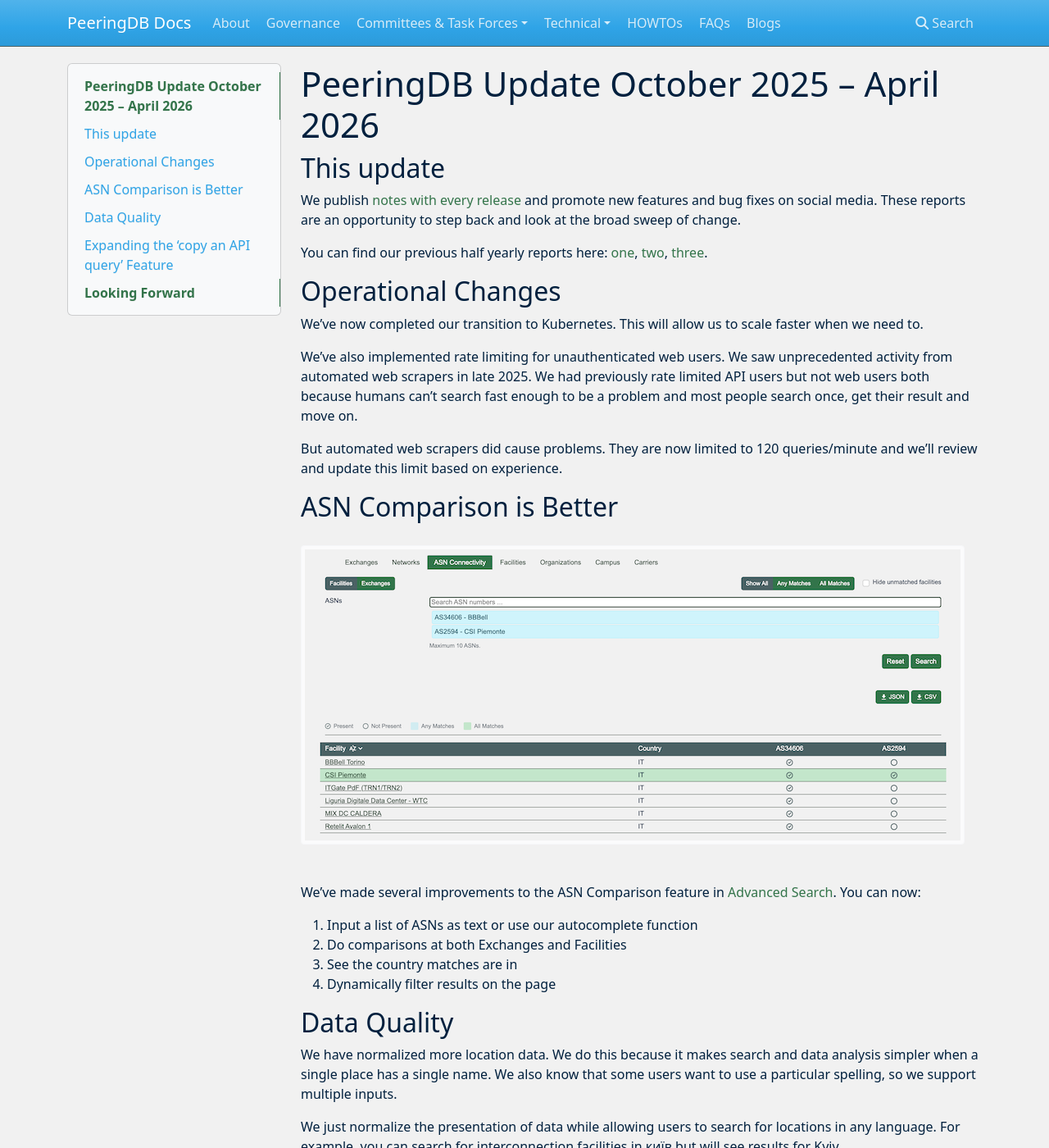
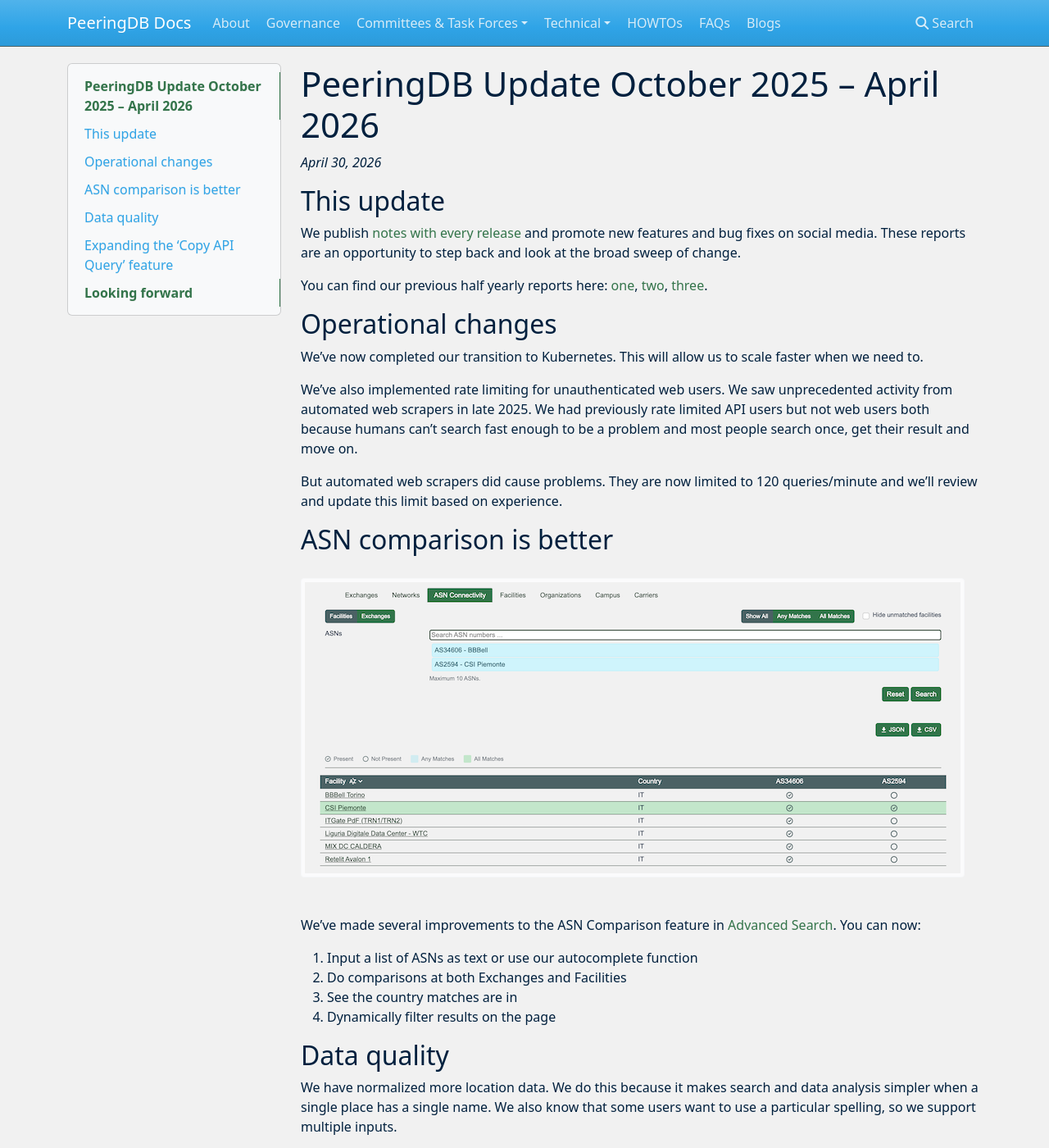
Before and after one commit to peeringdb/docs, an MkDocs documentation site: the page built from docs/blog/update_oct_2025-apr_2026.md, in a window 1280 px wide and 1400 px high. Shown: the whole window at 82% size. Built offline with MkDocs 1.6.1, drawn with Linux system fonts in a browser that asks for light colours; nearby versions of some CDN libraries; some of the changed text lies outside the part shown.

Commit message:
Link update blog and copy edits.

```diff
--- a/docs/blog/update_oct_2025-apr_2026.md
+++ b/docs/blog/update_oct_2025-apr_2026.md
@@ -1,4 +1,5 @@
 # PeeringDB Update October 2025 – April 2026
+*April 30, 2026*
 
 ## This update
 
@@ -6,7 +7,7 @@
 
 You can find our previous half yearly reports here: [one](https://docs.peeringdb.com/blog/october_2024_retrospective/), [two](https://docs.peeringdb.com/blog/april_2025_product_update/), [three](https://docs.peeringdb.com/blog/sep_2025_product_update/).
 
-## Operational Changes
+## Operational changes
 
 We’ve now completed our transition to Kubernetes. This will allow us to scale faster when we need to.
 
@@ -14,7 +15,7 @@
 
 But automated web scrapers did cause problems. They are now limited to 120 queries/minute and we’ll review and update this limit based on experience.
 
-## ASN Comparison is Better
+## ASN comparison is better
 
 ![Improved ASN Comparison](images/improved_asn_comparison.png)
 
@@ -25,7 +26,7 @@
 3. See the country matches are in
 4. Dynamically filter results on the page
 
-## Data Quality
+## Data quality
 
 We have normalized more location data. We do this because it makes search and data analysis simpler when a single place has a single name. We also know that some users want to use a particular spelling, so we support multiple inputs.
 
@@ -41,7 +42,7 @@
 
 ![Not in Germany so far](images/location_data_quality_search_output.png)
 
-## Expanding the ‘copy an API query’ Feature
+## Expanding the ‘Copy API Query’ feature
 
 In March 2025 we added a feature that lets users get a properly formatted API query for basic queries. We’ve just expanded the feature to support Advanced Search. This makes the feature more useful and should help users get more from PeeringDB in less time.
 
@@ -49,7 +50,7 @@
 
 ![Advanced Search copy API query](images/advanced_search_copy_api_query.png)
 
-## Looking Forward
+## Looking forward
 
 We are examining ways to support AI assisted software development for PeeringDB. We anticipate demand from users who will want to develop and add features, whether in the service we operate or in a local mirror used under the terms of [our AUP](https://www.peeringdb.com/aup).
 
```
Also changed, not shown: docs/blogs.md (+1 -0 lines).
